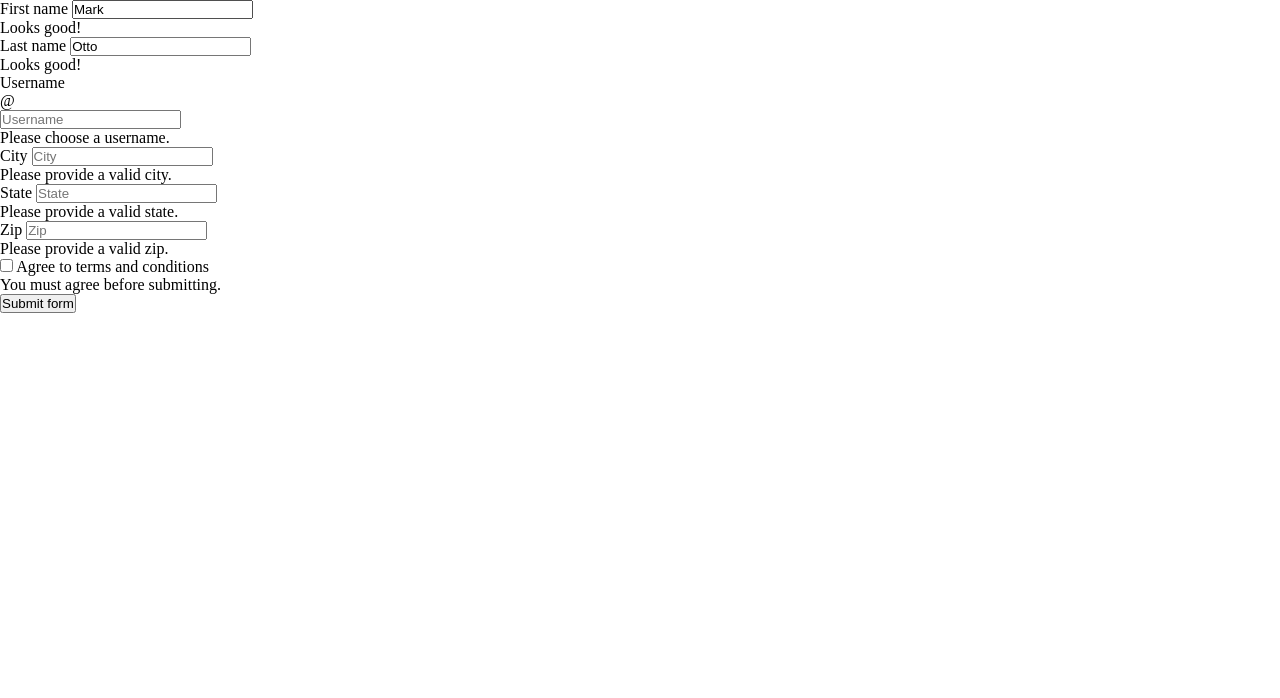
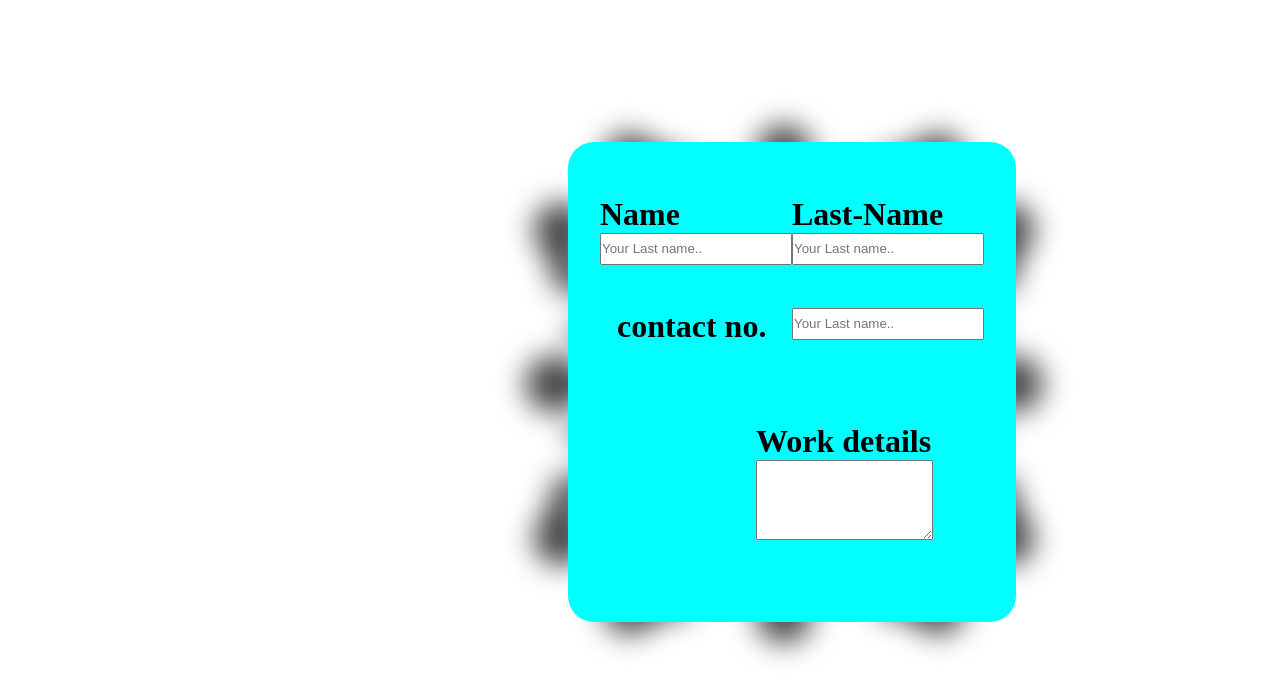
Before and after one commit to sunnyaiml/project, a plain HTML site: page contact1.html in a window 1280 px wide. Drawn offline with Linux system fonts and the light colour scheme.

Commit message:
original contact menu

```diff
--- a/contact1.html
+++ b/contact1.html
@@ -7,73 +7,37 @@
     <link rel="stylesheet" href="contact1.css">
 </head>
 <div>
+   <div class="img"></div>
+
+    <div class="bg-text">
+
+        <div class="names">
+            <div class="items">
+                <h1>Name</h1>
+                <input type="string" id="fname" name="firstname" placeholder="Your Last name..">
+            </div>
+            <div class="items">
+                <h1> Last-Name</h1>
+                <input type="string" id="fname" name="firstname" placeholder="Your Last name..">
+            </div>
+        </div>
 
 
-   <form class="needs-validation" novalidate>
-    <div class="form-row">
-      <div class="col-md-4 mb-3">
-        <label for="validationCustom01">First name</label>
-        <input type="text" class="form-control" id="validationCustom01" placeholder="First name" value="Mark" required>
-        <div class="valid-feedback">
-          Looks good!
+       <div class="contact">
+            <div class="c-items">
+                <h1>contact no.</h1>
+                <input type="string" id="fname" name="firstname" placeholder="Your Last name..">
+            </div>
+       </div>
+
+       <div class="details">
+        <div class="items">
+            <h1> Work details </h1>
+            <textarea id="subject" name="subject" placeholder="Write something.." style="height:5rem" style="width: 19rem;">
+            </textarea>
         </div>
-      </div>
-      <div class="col-md-4 mb-3">
-        <label for="validationCustom02">Last name</label>
-        <input type="text" class="form-control" id="validationCustom02" placeholder="Last name" value="Otto" required>
-        <div class="valid-feedback">
-          Looks good!
-        </div>
-      </div>
-      <div class="col-md-4 mb-3">
-        <label for="validationCustomUsername">Username</label>
-        <div class="input-group">
-          <div class="input-group-prepend">
-            <span class="input-group-text" id="inputGroupPrepend">@</span>
-          </div>
-          <input type="text" class="form-control" id="validationCustomUsername" placeholder="Username" aria-describedby="inputGroupPrepend" required>
-          <div class="invalid-feedback">
-            Please choose a username.
-          </div>
-        </div>
-      </div>
+       </div>
     </div>
-    <div class="form-row">
-      <div class="col-md-6 mb-3">
-        <label for="validationCustom03">City</label>
-        <input type="text" class="form-control" id="validationCustom03" placeholder="City" required>
-        <div class="invalid-feedback">
-          Please provide a valid city.
-        </div>
-      </div>
-      <div class="col-md-3 mb-3">
-        <label for="validationCustom04">State</label>
-        <input type="text" class="form-control" id="validationCustom04" placeholder="State" required>
-        <div class="invalid-feedback">
-          Please provide a valid state.
-        </div>
-      </div>
-      <div class="col-md-3 mb-3">
-        <label for="validationCustom05">Zip</label>
-        <input type="text" class="form-control" id="validationCustom05" placeholder="Zip" required>
-        <div class="invalid-feedback">
-          Please provide a valid zip.
-        </div>
-      </div>
-    </div>
-    <div class="form-group">
-      <div class="form-check">
-        <input class="form-check-input" type="checkbox" value="" id="invalidCheck" required>
-        <label class="form-check-label" for="invalidCheck">
-          Agree to terms and conditions
-        </label>
-        <div class="invalid-feedback">
-          You must agree before submitting.
-        </div>
-      </div>
-    </div>
-    <button class="btn btn-primary" type="submit">Submit form</button>
-  </form>
 
 </body>
 </html>
```
